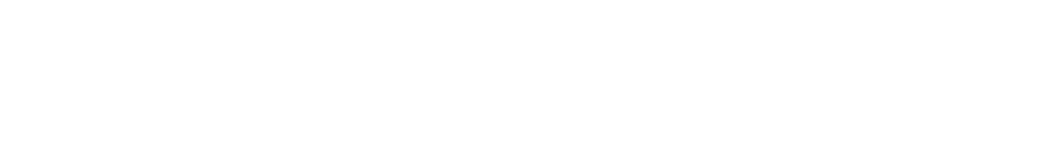
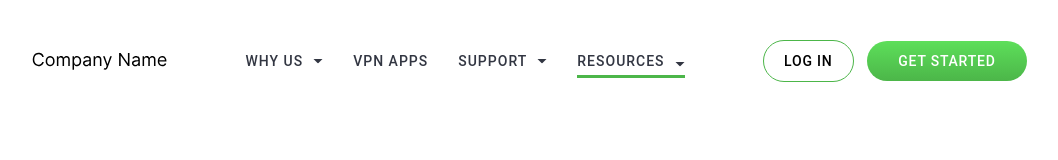
Before and after one commit to kosm-dev/glivera-test.github.io, a website: page app/index.html in a window 1280 px wide. Shown: the whole page, without its empty margins (183-1241 px from the left). Drawn offline with nearby package versions, Linux system fonts and the light colour scheme; files that its build step writes are made by us from their sources.

Commit message:
added header

```diff
--- a/app/index.html
+++ b/app/index.html
@@ -1,5 +1,6 @@
 <!DOCTYPE html>
 <html lang="en">
+
 <head>
   <meta charset="UTF-8">
   <meta http-equiv="X-UA-Compatible" content="IE=edge">
@@ -7,12 +8,63 @@
   <link rel="stylesheet" href="css/style.min.css">
   <title>Document</title>
 </head>
+
 <body>
 
   <div class="wrapper">
+
     <header class="header">
+      <div class="container-fluid">
+        <div class="header__inner">
 
+          <a class="header__logo logo" href="#">
+            <img class="logo__img" src="images/logo.svg" alt="logo">
+          </a>
+
+          <nav class="header__menu menu">
+            <ul class="menu__list">
+
+              <li class="menu__list-item">
+                <a class="menu__list-link" href="#">
+                  WHY US
+                </a>
+              </li>
+
+              <li class="menu__list-item">
+                <a class="menu__list-link menu__list-link--special" href="#">
+                  VPN APPS
+                </a>
+              </li>
+
+
+              <li class="menu__list-item">
+                <a class="menu__list-link" href="#">
+                  SUPPORT
+                </a>
+              </li>
+
+              <li class="menu__list-item">
+                <a class="menu__list-link menu__list-link--active" href="#">
+                  Resources
+                </a>
+              </li>
+
+            </ul>
+          </nav>
+
+          <div class="header__btn-box">
+            <button class="header__btn header__btn-login button">
+              LOG IN
+            </button>
+            <button class="header__btn header__btn-get button button--special ">
+              GET STARTED
+            </button>
+          </div>
+
+        </div>
+      </div>
     </header>
+
     <main class="main">
 
     </main>
@@ -23,4 +75,5 @@
 
   <script src="js/main.min.js"></script>
 </body>
+
 </html>
--- a/app/scss/_global.scss
+++ b/app/scss/_global.scss
@@ -4,6 +4,10 @@ body {
 }
 
 body {
+  @extend %roboto-400;
+  font-size: 14px;
+  line-height: 22px;
+  color: $default;
 }
 
 .wrapper {
@@ -19,3 +23,17 @@ body {
 .footer {
   flex: 0 0 auto;
 }
+
+.container {
+  width: 100%;
+  max-width: 1220px;
+  margin: 0 auto;
+  padding: 0 10px;
+}
+
+.container-fluid{
+   width: 100%;
+  max-width: 1620px;
+  margin: 0 auto;
+  padding: 0 10px;
+}
--- a/app/scss/_vars.scss
+++ b/app/scss/_vars.scss
@@ -1,3 +1,8 @@
+$default: #889099;
+$default-2: #323642;
+
+$accent: #4cb649;
+
 // fonts
 
 %roboto-300 {
--- a/app/scss/style.scss
+++ b/app/scss/style.scss
@@ -4,4 +4,105 @@
 @import "libs";
 @import "global";
 
+.header {
+  padding: 40px 0;
+  min-height: 40px;
+  &__inner {
+    display: flex;
+    align-items: center;
+  }
+  &__logo {
+    margin-left: 205px;
+  }
+  &__menu {
+    margin: 0 auto;
+    padding: 0 10px;
+  }
+  &__btn-box {
+    margin-right: 60px;
+  }
+
+  &__btn + .header__btn {
+    margin-left: 10px;
+  }
+  &__btn-get {
+    width: 160px;
+  }
+}
+
+.logo {
+  &__img {
+    max-height: 22px;
+  }
+}
+.menu {
+  &__list {
+    display: flex;
+  }
+  &__list-item + .menu__list-item {
+    margin-left: 30px;
+  }
+  &__list-link {
+    position: relative;
+    padding-right: 20px;
+    @extend %roboto-500;
+    font-size: 14px;
+    line-height: 18px;
+    letter-spacing: 1px;
+    text-transform: uppercase;
+    color: $default-2;
+  }
+  &__list-link::after {
+    content: "";
+    position: absolute;
+    top: 50%;
+    right: 0;
+    transform: translateY(-50%);
+    width: 10px;
+    height: 5px;
+    background-image: url("../images/icons/triangle.svg");
+    background-repeat: no-repeat;
+    background-size: contain;
+  }
+  &__list-link--special {
+    padding-right: 0;
+  }
+  &__list-link--special::after {
+    display: none;
+  }
+
+  &__list-link--active {
+    padding-bottom: 6px;
+    border-bottom: 3px solid $accent;
+  }
+
+}
+.button {
+  min-width: 90px;
+  display: inline-block;
+  padding: 11px 20px;
+  margin: 0;
+  background-color: transparent;
+  border: 1px solid $accent;
+  border-radius: 30px;
+  cursor: pointer;
+  @extend %roboto-500;
+  font-size: 14px;
+  line-height: 18px;
+  letter-spacing: 0.8px;
+  text-transform: uppercase;
+}
+
+.button--special {
+  background: linear-gradient(0deg, #4cb649 0%, #5ddf5a 100%);
+  border-radius: 30px;
+  color: #fff;
+  border: none;
+}
+
+.login {
+}
+.get {
+}
+
 @import "media";
```
Also changed, not shown: app/images/icons/triangle.svg (added), app/images/logo.svg (added). Lines whose indentation alone changed are shown as unchanged.
